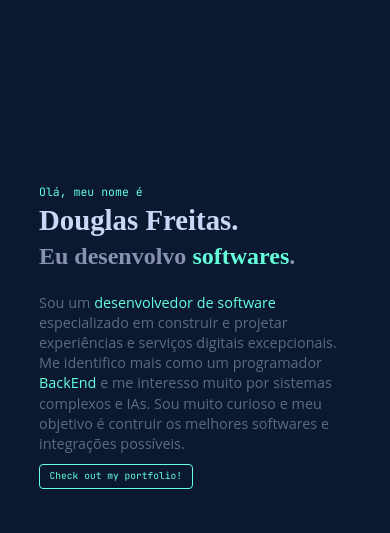
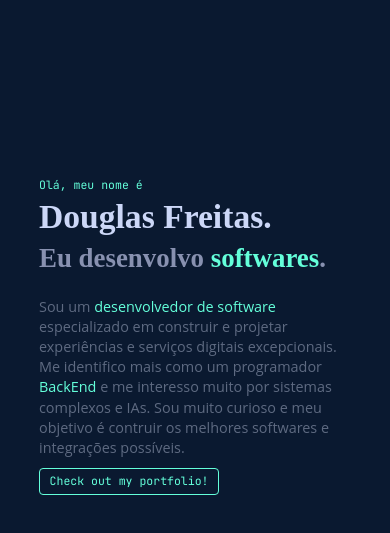
Before and after one commit to defreitassl/Portfolio, a plain HTML site: page index.html in a window 390 px wide. Shown: the part 61-594 px from the top of the page. Drawn offline with Linux system fonts and the light colour scheme.

Commit message:
Adjusting titles

```diff
--- a/static/styles/index.css
+++ b/static/styles/index.css
@@ -224,15 +224,19 @@ span {
     }
 
     .intro h1 {
-        font-size: 3rem;
+        font-size: 3.5rem;
     }
 
     .intro h2 {
-        font-size: 2.5rem;
+        font-size: 2.8rem;
     }
 
     .intro .description p {
         font-size: 1.5rem;
         margin-top: 2rem;
     }
+
+    .cta-button {
+        font-size: larger;
+    }
 }
```
